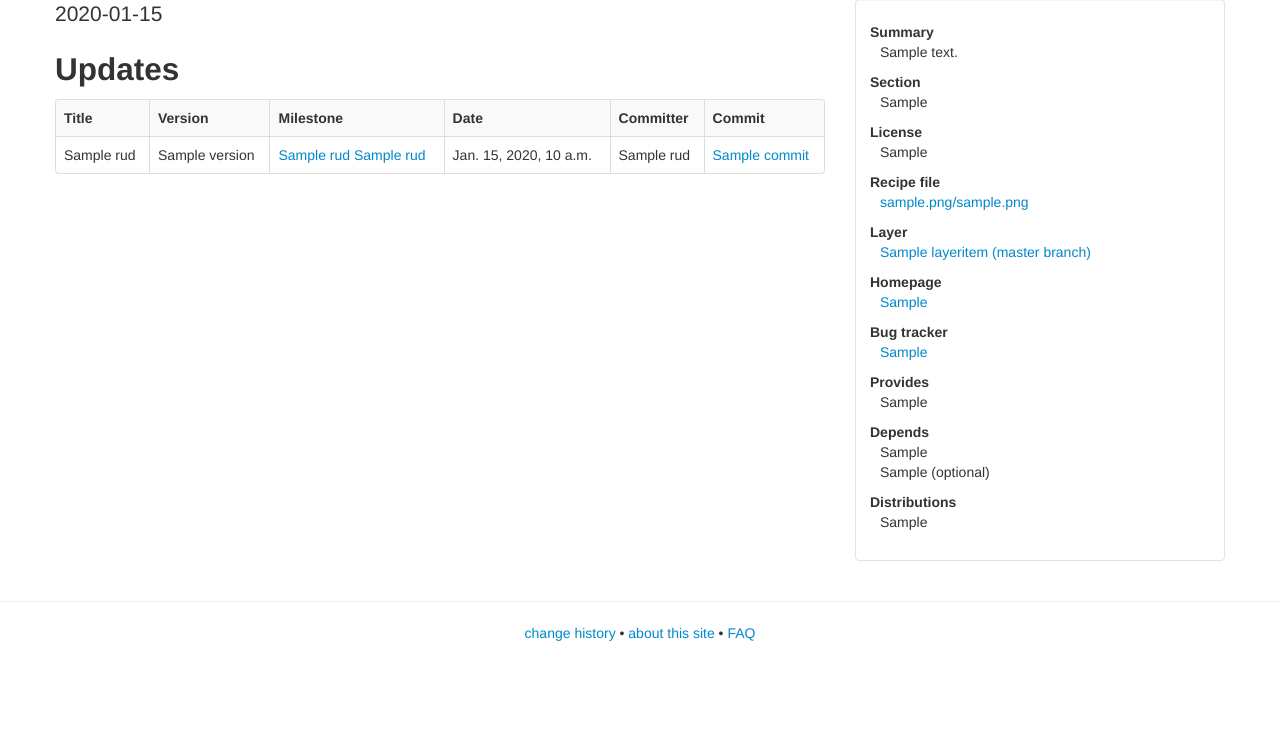
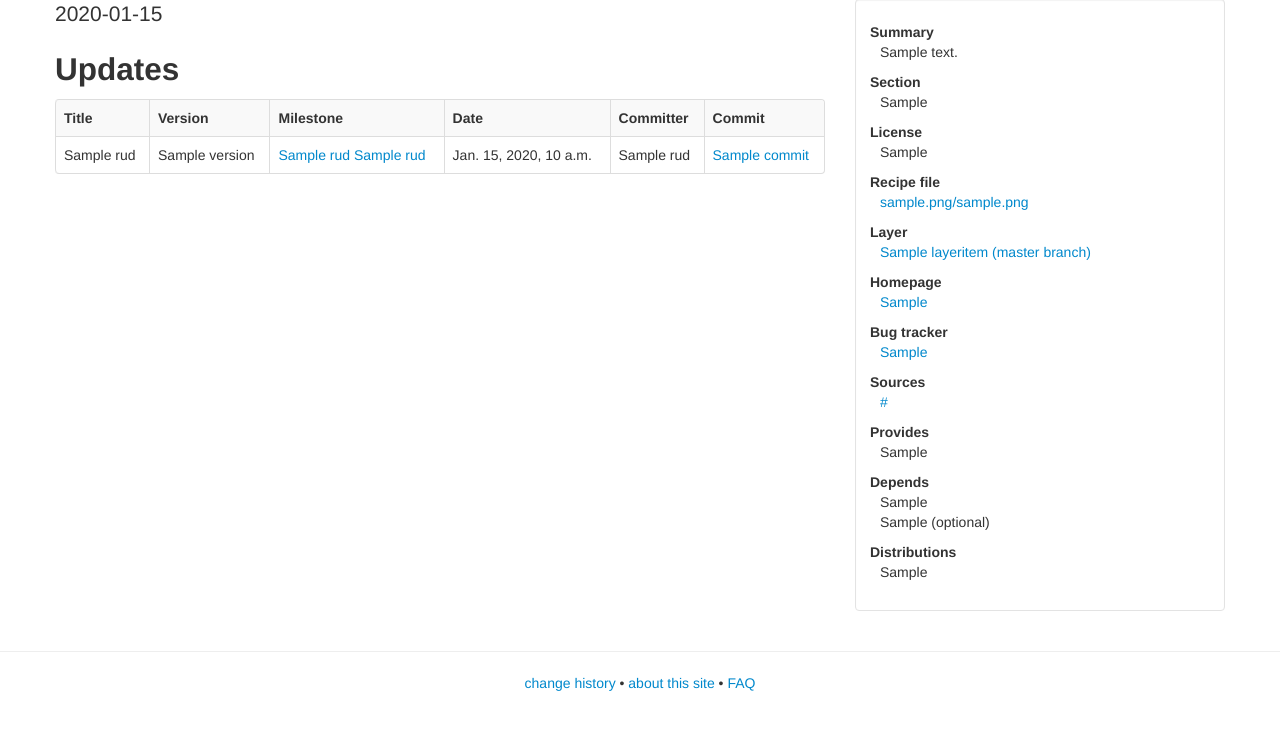
Before and after one commit to yoctoproject/layerindex-web, a Django app: template templates/rrs/recipedetail.html in a window 1280 px wide. Shown: the part 334-1067 px from the top of the page. Before the commit the page ends 975 px from the top, so only its background shows below. Run offline with Django 3.2, Linux system fonts and the light colour scheme; data comes from the database, SQL or seed files in the repository; tables that the repository leaves empty hold one stand-in row (values such as "Sample post"); the template is opened without the code that fills it: values that come from a table or form of the project are taken from there, most other values are stand-ins (such as "Sample title", 1, 10 or a date in 2020); some libraries are stand-ins or nearby versions.

Commit message:
rrs: support new source structure in recipe detail
In the rrs branch we used to just store SRC_URI in a field, however we
now have a proper model to store sources, so use that in the RRS recipe
detail page.

Signed-off-by: Paul Eggleton <paul.eggleton@linux.intel.com>

```diff
--- a/templates/rrs/recipedetail.html
+++ b/templates/rrs/recipedetail.html
@@ -147,9 +147,15 @@
                 <dd><a href="{{ recipe.bugtracker }}">{{ recipe.bugtracker }}</a></dd>
                 {% endif %}
 
-                {% if recipe.src_uri %}
-                <dt>Source URI</dt>
-                <dd><a href="{{ recipe.src_uri }}">{{ recipe.src_uri }}</a></dd>
+                {% if recipe.source_set.exists %}
+                <dt>Sources</dt>
+                <dd>
+                    <ul class="unstyled">
+                        {% for source in recipe.source_set.all %}
+                        <li><a href="{{ source.url }}">{{ source.url }}</a></li>
+                        {% endfor %}
+                    </ul>
+                </dd>
                 {% endif %}
 
                 {% if recipe_provides %}
```
